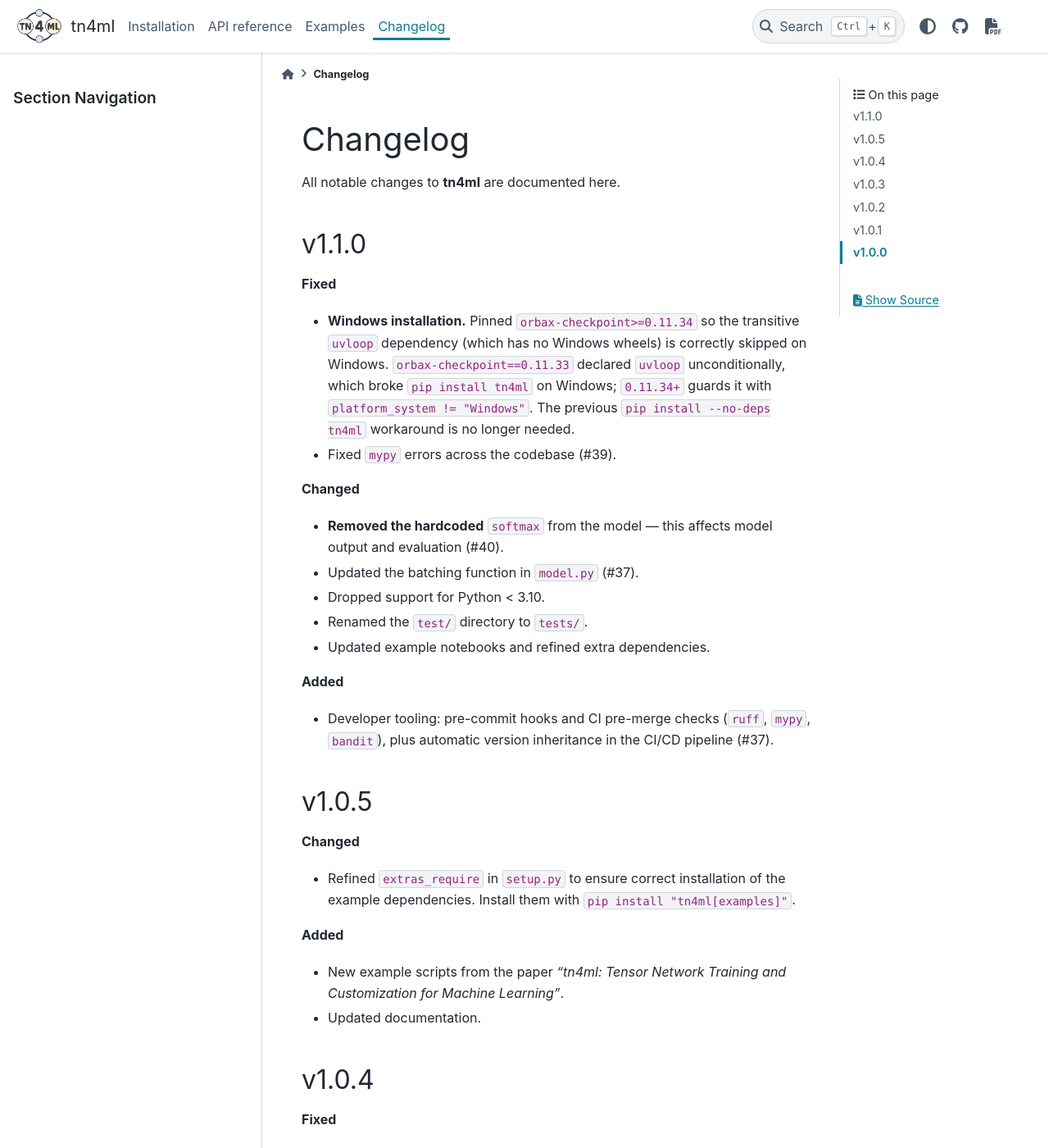
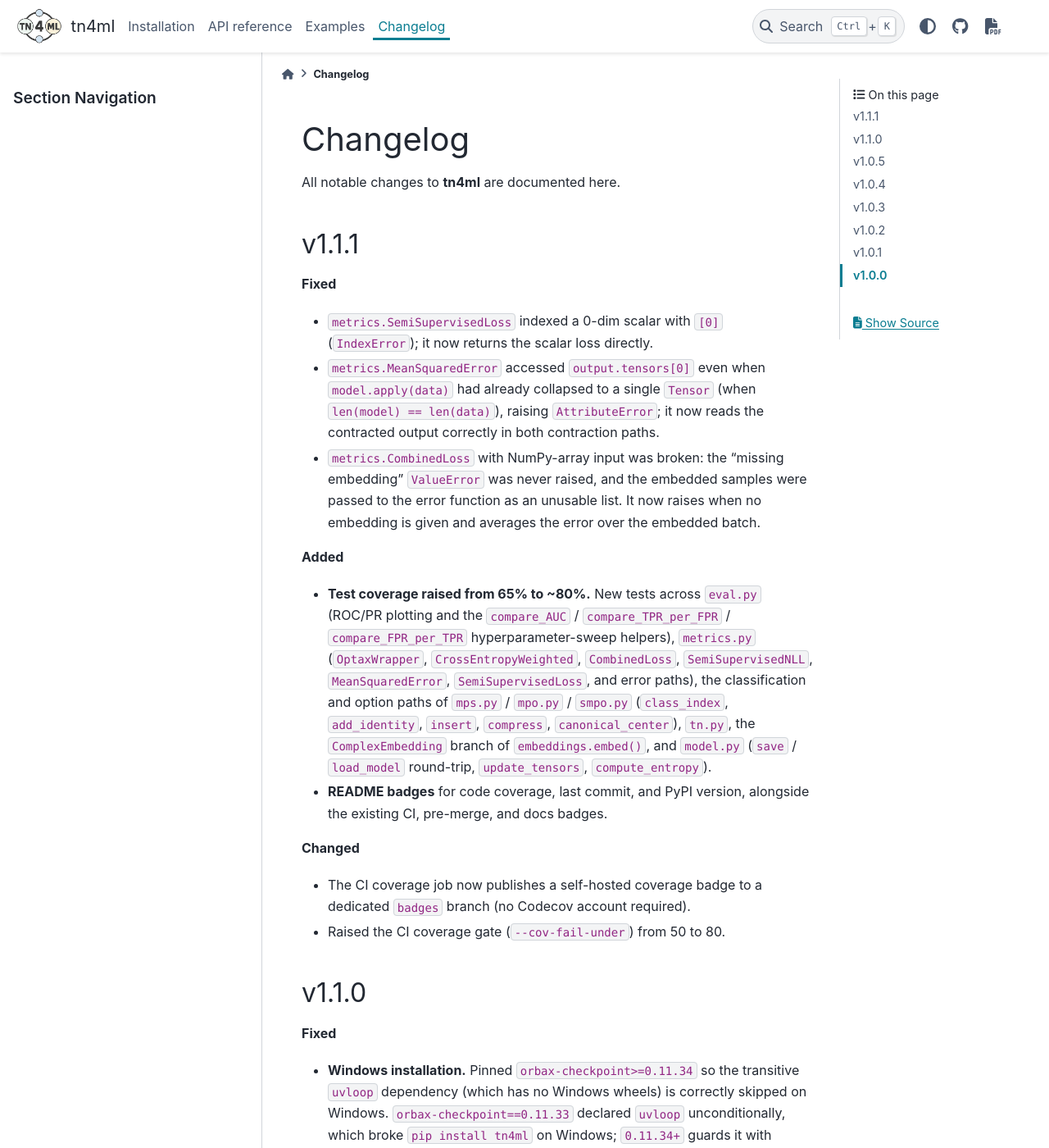
Before and after one commit to bsc-quantic/tn4ml, a Sphinx documentation site: the page built from docs/source/changelog.rst, in a window 1280 px wide and 1400 px high. Shown: the whole window at 82% size. Built offline with Sphinx 7.4.7 and the PyData theme 0.15.4, drawn with Linux system fonts in a browser that asks for light colours.

Commit message:
Update changelog

```diff
--- a/docs/source/changelog.rst
+++ b/docs/source/changelog.rst
@@ -2,6 +2,42 @@ Changelog
 *********
 
 All notable changes to **tn4ml** are documented here.
+
+v1.1.1
+======
+
+**Fixed**
+
+- ``metrics.SemiSupervisedLoss`` indexed a 0-dim scalar with ``[0]`` (``IndexError``);
+  it now returns the scalar loss directly.
+- ``metrics.MeanSquaredError`` accessed ``output.tensors[0]`` even when
+  ``model.apply(data)`` had already collapsed to a single ``Tensor`` (when
+  ``len(model) == len(data)``), raising ``AttributeError``; it now reads the contracted
+  output correctly in both contraction paths.
+- ``metrics.CombinedLoss`` with NumPy-array input was broken: the "missing embedding"
+  ``ValueError`` was never raised, and the embedded samples were passed to the error
+  function as an unusable list. It now raises when no embedding is given and averages
+  the error over the embedded batch.
+
+**Added**
+
+- **Test coverage raised from 65% to ~80%.** New tests across ``eval.py`` (ROC/PR
+  plotting and the ``compare_AUC`` / ``compare_TPR_per_FPR`` / ``compare_FPR_per_TPR``
+  hyperparameter-sweep helpers), ``metrics.py`` (``OptaxWrapper``,
+  ``CrossEntropyWeighted``, ``CombinedLoss``, ``SemiSupervisedNLL``, ``MeanSquaredError``,
+  ``SemiSupervisedLoss``, and error paths), the classification and option paths of
+  ``mps.py`` / ``mpo.py`` / ``smpo.py`` (``class_index``, ``add_identity``, ``insert``,
+  ``compress``, ``canonical_center``), ``tn.py``, the ``ComplexEmbedding`` branch of
+  ``embeddings.embed()``, and ``model.py`` (``save`` / ``load_model`` round-trip,
+  ``update_tensors``, ``compute_entropy``).
+- **README badges** for code coverage, last commit, and PyPI version, alongside the
+  existing CI, pre-merge, and docs badges.
+
+**Changed**
+
+- The CI coverage job now publishes a self-hosted coverage badge to a dedicated
+  ``badges`` branch (no Codecov account required).
+- Raised the CI coverage gate (``--cov-fail-under``) from 50 to 80.
 
 v1.1.0
 ======
```
